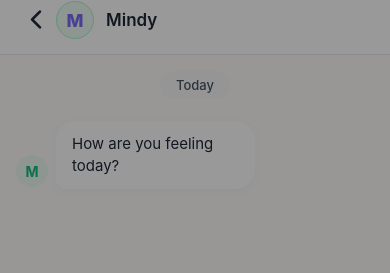
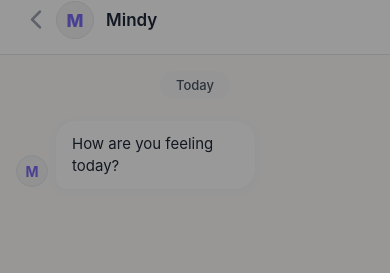
Before and after one commit to preeyankakc037/witness-ai-frontend, a React Native app: screen /Mindy in a window 390 px wide. Shown: the top 273 px of the page. Built offline with nearby package versions, Linux system fonts and the light colour scheme.

Commit message:
splash screeen color updated

```diff
--- a/src/components/ActionModal.tsx
+++ b/src/components/ActionModal.tsx
@@ -20,7 +20,6 @@ const OPTIONS = [
 
 export const ActionModal: React.FC<ActionModalProps> = ({ visible, onClose, onSelect }) => {
   const { user } = useApp();
-  const themeBg = user.gender === 'female' ? Colors.softPink : user.gender === 'male' ? Colors.softBlue : Colors.softGreen;
 
   return (
     <Modal visible={visible} transparent animationType="slide" statusBarTranslucent>
@@ -38,7 +37,7 @@ export const ActionModal: React.FC<ActionModalProps> = ({ visible, onClose, onSe
                   onPress={() => { onClose(); onSelect(opt.key); }}
                   activeOpacity={0.7}
                 >
-                  <View style={[styles.iconWrap, { backgroundColor: themeBg }]}>
+                  <View style={[styles.iconWrap, { backgroundColor: Colors.silver, borderColor: Colors.border, borderWidth: 1 }]}>
                     <Text style={styles.optIcon}>{opt.icon}</Text>
                   </View>
                   <View style={styles.optText}>
--- a/src/components/ChatBubble.tsx
+++ b/src/components/ChatBubble.tsx
@@ -11,18 +11,15 @@ interface ChatBubbleProps {
 export const ChatBubble: React.FC<ChatBubbleProps> = ({ text, sender }) => {
   const isUser = sender === 'user';
   const { user } = useApp();
-  const themeBg = user.gender === 'female' ? Colors.softPink : user.gender === 'male' ? Colors.softBlue : Colors.softGreen;
-  const themeText = user.gender === 'female' ? '#EC4899' : user.gender === 'male' ? '#6366F1' : '#10B981';
-  const themeAccent = user.gender === 'female' ? '#F9A8D4' : user.gender === 'male' ? '#A5B4FC' : '#A7F3D0';
 
   return (
     <View style={[styles.row, isUser ? styles.rowUser : styles.rowAI]}>
       {!isUser && (
-        <View style={[styles.avatar, { backgroundColor: themeBg, borderColor: themeAccent }]}>
-          <Text style={[styles.avatarText, { color: themeText }]}>M</Text>
+        <View style={[styles.avatar, { backgroundColor: Colors.silver, borderColor: Colors.border, borderWidth: 1 }]}>
+          <Text style={[styles.avatarText, { color: Colors.primary }]}>M</Text>
         </View>
       )}
-      <View style={[styles.bubble, isUser ? { backgroundColor: themeText, ...Shadows.sm } : styles.bubbleAI]}>
+      <View style={[styles.bubble, isUser ? { backgroundColor: Colors.primary, ...Shadows.sm } : styles.bubbleAI]}>
         <Text style={[styles.text, isUser ? styles.textUser : styles.textAI]}>
           {text}
         </Text>
--- a/src/components/OnboardingModal.tsx
+++ b/src/components/OnboardingModal.tsx
@@ -240,7 +240,7 @@ const styles = StyleSheet.create({
     borderColor: '#E5E7EB',
   },
   selectedOption: {
-    backgroundColor: Colors.primaryLight,
+    backgroundColor: Colors.silver,
     borderColor: Colors.primary,
   },
   optionText: {
@@ -266,7 +266,7 @@ const styles = StyleSheet.create({
     borderColor: '#E5E7EB',
   },
   selectedGoal: {
-    backgroundColor: Colors.primaryLight,
+    backgroundColor: Colors.silver,
     borderColor: Colors.primary,
   },
   goalText: {
--- a/src/screens/ChatScreen.tsx
+++ b/src/screens/ChatScreen.tsx
@@ -23,10 +23,6 @@ export const ChatScreen = ({ route, navigation }: any) => {
   const [isListening, setIsListening] = useState(route?.params?.startListening ?? false);
   const [responseIndex, setResponseIndex] = useState(0);
   const flatListRef = useRef<FlatList>(null);
-
-  const themeBg = user.gender === 'female' ? Colors.softPink : user.gender === 'male' ? Colors.softBlue : Colors.softGreen;
-  const themeText = Colors.primary;
-  const themeAccent = user.gender === 'female' ? '#F9A8D4' : user.gender === 'male' ? '#A5B4FC' : '#A7F3D0';
 
   // Pulse animation for "AI is typing"
   const typingOpacity = useRef(new Animated.Value(0)).current;
@@ -99,11 +95,11 @@ export const ChatScreen = ({ route, navigation }: any) => {
           style={styles.backBtn}
           onPress={() => navigation.goBack()}
         >
-          <Ionicons name="chevron-back" size={28} color={Colors.textPrimary} />
+          <Ionicons name="chevron-back" size={28} color="#9CA3AF" />
         </TouchableOpacity>
         <View style={styles.headerCenter}>
-          <View style={[styles.headerAvatar, { backgroundColor: themeBg, borderColor: themeAccent }]}>
-            <Text style={{ color: themeText, fontWeight: '800', fontSize: 18 }}>M</Text>
+          <View style={[styles.headerAvatar, { backgroundColor: Colors.silver, borderColor: Colors.border }]}>
+            <Text style={{ color: Colors.primary, fontWeight: '800', fontSize: 18 }}>M</Text>
           </View>
           <View>
             <Text style={styles.headerTitle}>Mindy</Text>
@@ -137,8 +133,8 @@ export const ChatScreen = ({ route, navigation }: any) => {
         ListFooterComponent={
           isTyping ? (
             <View style={styles.typingRow}>
-              <View style={[styles.typingAvatar, { backgroundColor: themeBg, borderColor: themeAccent }]}>
-                <Ionicons name="chatbubbles" size={12} color={themeText} />
+              <View style={[styles.typingAvatar, { backgroundColor: Colors.silver, borderColor: Colors.border }]}>
+                <Ionicons name="chatbubbles" size={12} color={Colors.primary} />
               </View>
               <Animated.View style={[styles.typingBubble, { opacity: typingOpacity }]}>
                 <Text style={styles.typingDots}>● ● ●</Text>
--- a/src/screens/SettingsScreen.tsx
+++ b/src/screens/SettingsScreen.tsx
@@ -1,7 +1,7 @@
 import React from 'react';
 import {
   View, Text, StyleSheet, ScrollView,
-  Switch, TouchableOpacity,
+  Switch, TouchableOpacity, TextInput,
 } from 'react-native';
 import { useSafeAreaInsets } from 'react-native-safe-area-context';
 import { StatusBar } from 'expo-status-bar';
@@ -71,17 +71,29 @@ export const SettingsScreen = () => {
           </View>
           <View style={[styles.row, styles.rowBorder, !user.remindersEnabled && styles.disabled]}>
             <View style={styles.rowLabelGroup}>
-              <Ionicons name="sunny-outline" size={22} color={Colors.warning} style={{ marginRight: 12 }} />
+              <Ionicons name="sunny-outline" size={22} color={Colors.accent} style={{ marginRight: 12 }} />
               <Text style={styles.rowLabel}>Wake-up check-in</Text>
             </View>
-            <Text style={styles.rowValue}>{user.wakeTime}</Text>
+            <TextInput
+              style={styles.rowValue}
+              value={user.wakeTime}
+              onChangeText={(text) => setUser({ ...user, wakeTime: text })}
+              placeholder="08:00 AM"
+              editable={user.remindersEnabled}
+            />
           </View>
           <View style={[styles.row, !user.remindersEnabled && styles.disabled]}>
             <View style={styles.rowLabelGroup}>
-              <Ionicons name="moon-outline" size={22} color={Colors.accent} style={{ marginRight: 12 }} />
+              <Ionicons name="moon-outline" size={22} color={Colors.textMuted} style={{ marginRight: 12 }} />
               <Text style={styles.rowLabel}>Evening reflection</Text>
             </View>
-            <Text style={styles.rowValue}>{user.sleepTime}</Text>
+            <TextInput
+              style={styles.rowValue}
+              value={user.sleepTime}
+              onChangeText={(text) => setUser({ ...user, sleepTime: text })}
+              placeholder="09:30 PM"
+              editable={user.remindersEnabled}
+            />
           </View>
         </View>
 
@@ -212,7 +224,13 @@ const styles = StyleSheet.create({
     borderBottomColor: Colors.border,
   },
   rowLabel: { ...Typography.body, color: Colors.textPrimary },
-  rowValue: { ...Typography.bodyMedium, color: Colors.textSecondary },
+  rowValue: {
+    ...Typography.bodyMedium,
+    color: Colors.textSecondary,
+    textAlign: 'right',
+    padding: 0, // removed for Android default padding
+    minWidth: 80,
+  },
   disabled: { opacity: 0.45 },
   logoutBtn: {
     flexDirection: 'row',
--- a/src/screens/SplashScreen.tsx
+++ b/src/screens/SplashScreen.tsx
@@ -34,7 +34,7 @@ export const SplashScreen = () => {
       >
         {/* Logo mark */}
         <View style={styles.logoMark}>
-          <Text style={styles.logoMarkText}>M</Text>
+          <Text style={styles.logoMarkText}>W</Text>
         </View>
 
         <Text style={styles.appName}>Witness AI</Text>
@@ -90,7 +90,7 @@ const styles = StyleSheet.create({
     left: 0,
     right: 0,
     height: '45%',
-    backgroundColor: Colors.primaryLight,
+    backgroundColor: Colors.silver,
     borderTopLeftRadius: 80,
     borderTopRightRadius: 80,
   },
--- a/src/screens/TodayScreen.tsx
+++ b/src/screens/TodayScreen.tsx
@@ -108,12 +108,12 @@ export const TodayScreen = ({ navigation }: any) => {
         {/* ── Header Section ── */}
         <View style={[
           styles.header,
-          { backgroundColor: user.gender === 'female' ? Colors.softPink : user.gender === 'male' ? Colors.softBlue : Colors.softGreen }
+          { backgroundColor: Colors.primary }
         ]}>
           <View style={styles.headerTop}>
             <View>
-              <Text style={styles.greetingText}>{greeting}</Text>
-              <Text style={styles.dateText}>{subGreeting}</Text>
+              <Text style={[styles.greetingText, { color: '#FFFFFF' }]}>{greeting}</Text>
+              <Text style={[styles.dateText, { color: 'rgba(255,255,255,0.85)' }]}>{subGreeting}</Text>
             </View>
             <View style={styles.stickerHeaderPos}>
               <GenderSticker gender={(user.gender as any) || 'other'} size={100} />
@@ -156,7 +156,7 @@ export const TodayScreen = ({ navigation }: any) => {
               <Ionicons
                 name={isNudgeExpanded ? "chevron-up" : "chevron-down"}
                 size={20}
-                color={Colors.textSecondary}
+                color="#9CA3AF"
               />
             </View>
 
```
Also changed, not shown: src/components/MindyCard.tsx (+2 -5 lines).
